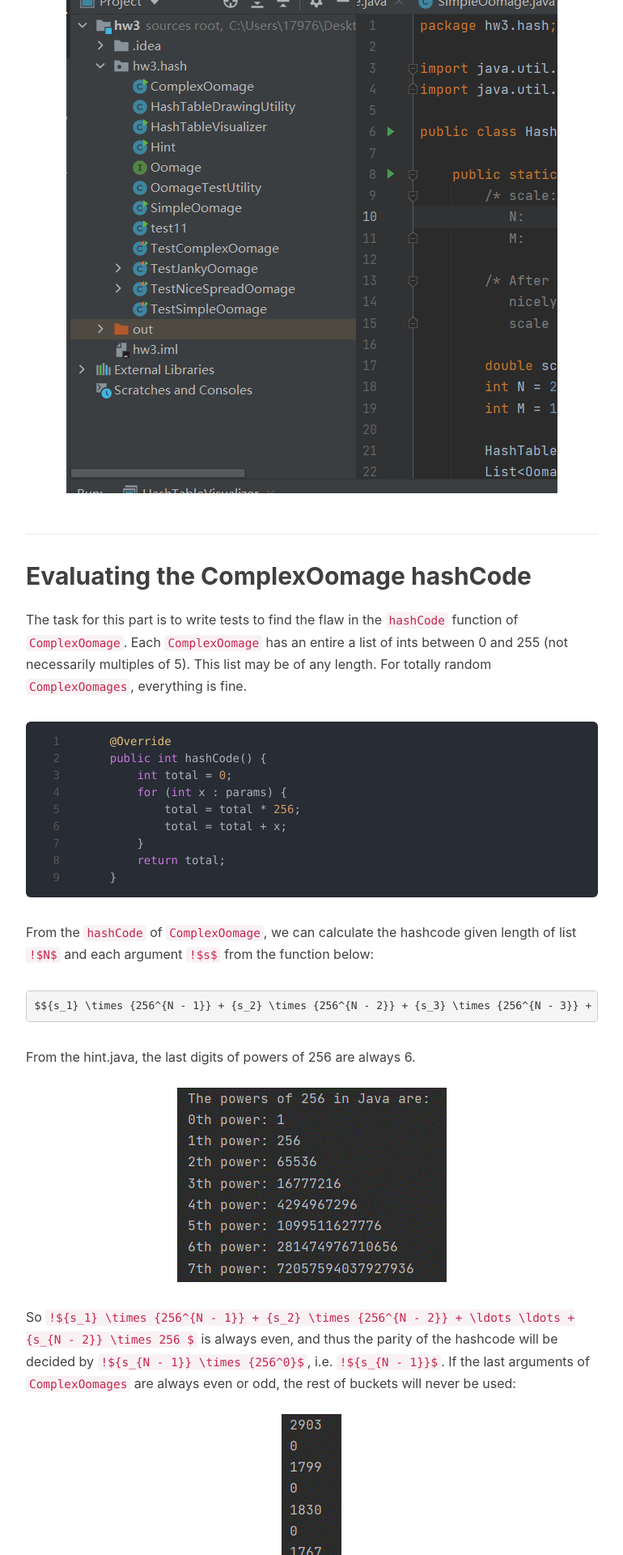
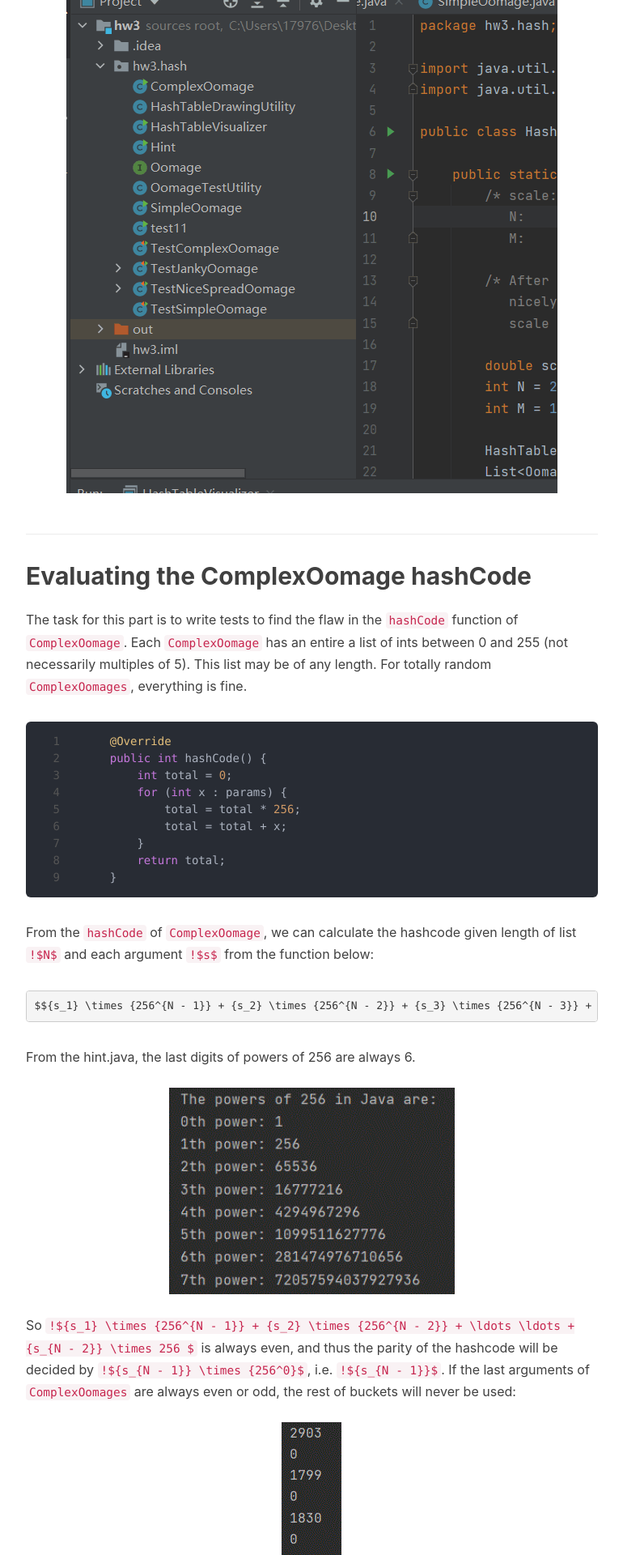
Before and after one commit to Ramer42/Ramer42.github.io, a Jekyll site: the page built from _posts/2021-10-08-CS61B-HW3.md, in a window 1280 px wide. Shown: the part 4480-6400 px from the top of the page at 81% size, without its empty margins (233-1003 px from the left). Built offline with Jekyll 4.4.1, drawn with Linux system fonts in a browser that asks for light colours; nearby versions of some CDN libraries; comment, search, counter and statistics services are not loaded.

Commit message:
修改文件: _posts/2021-10-08-CS61B-HW3.md

````diff
--- a/_posts/2021-10-08-CS61B-HW3.md
+++ b/_posts/2021-10-08-CS61B-HW3.md
@@ -126,12 +126,11 @@
 $${s_1} \times {256^{N - 1}} + {s_2} \times {256^{N - 2}} + {s_3} \times {256^{N - 3}} +  \ldots  \ldots  + {s_{N - 1}} \times {256^0}$$
 ```
 From the hint.java, the last digits of powers of 256 are always 6.
-![](https://github.com/Ramer42/Ramer42.github.io/blob/master/img/in-post/2021-10-08-CS61B-HW3/visualization-5.jpg?raw=true)
-
+<img src="https://github.com/Ramer42/Ramer42.github.io/blob/master/img/in-post/2021-10-08-CS61B-HW3/visualization-5.jpg?raw=true" width="50%" height="50%" />
 So `!${s_1} \times {256^{N - 1}} + {s_2} \times {256^{N - 2}} +  \ldots  \ldots  + {s_{N - 2}} \times 256 $` is always even, and thus the parity of the hashcode will be decided by `!${s_{N - 1}} \times {256^0}$`, i.e. `!${s_{N - 1}}$`. If the last arguments of `ComplexOomages` are always even or odd, the rest of buckets will never be used:
 ![](https://github.com/Ramer42/Ramer42.github.io/blob/master/img/in-post/2021-10-08-CS61B-HW3/visualization-6.jpg?raw=true)
 ```java
- 	@Test
+ @Test
     public void testWithDeadlyParams() {
         List<Oomage> deadlyList = new ArrayList<>();
 
````
